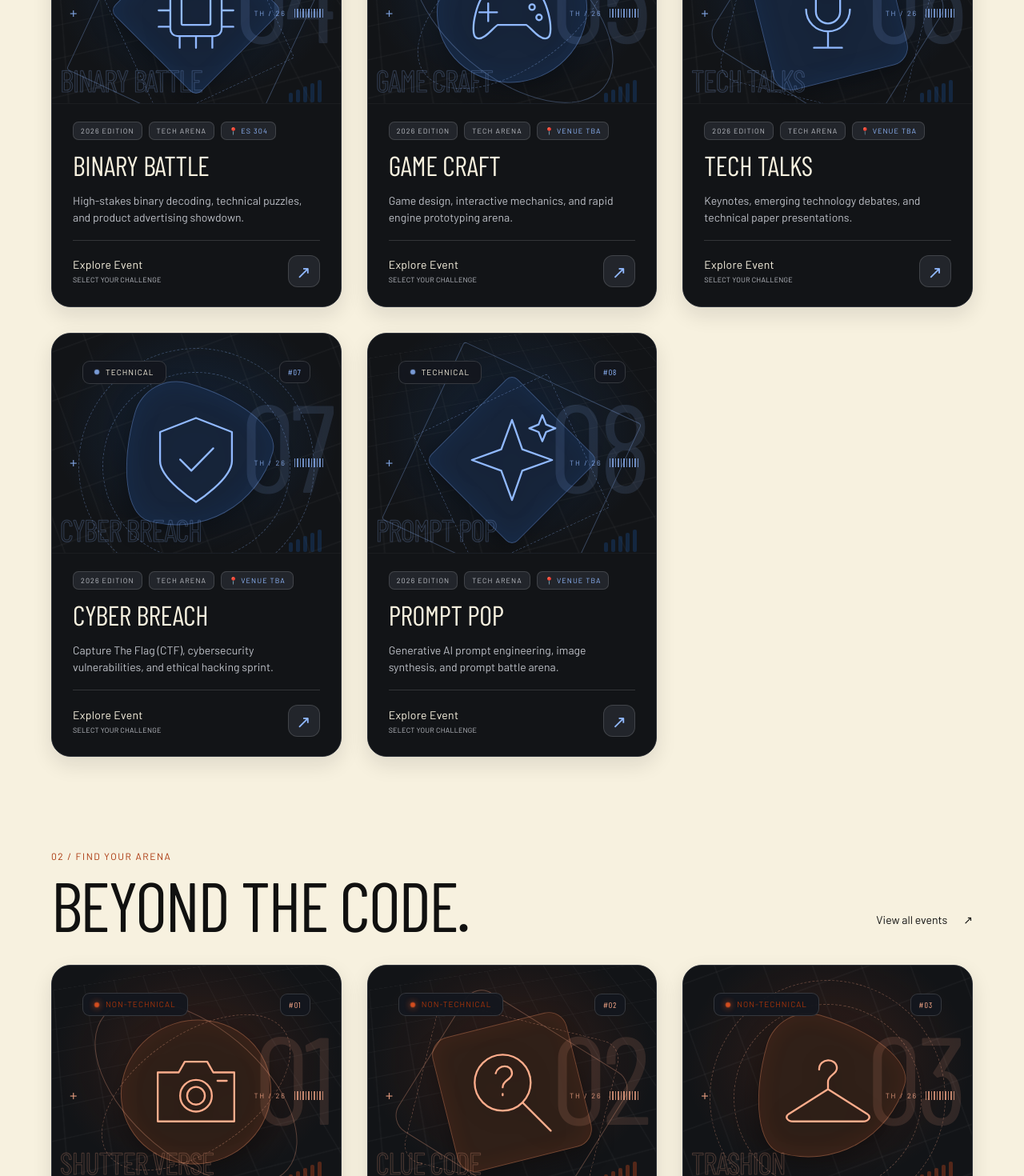
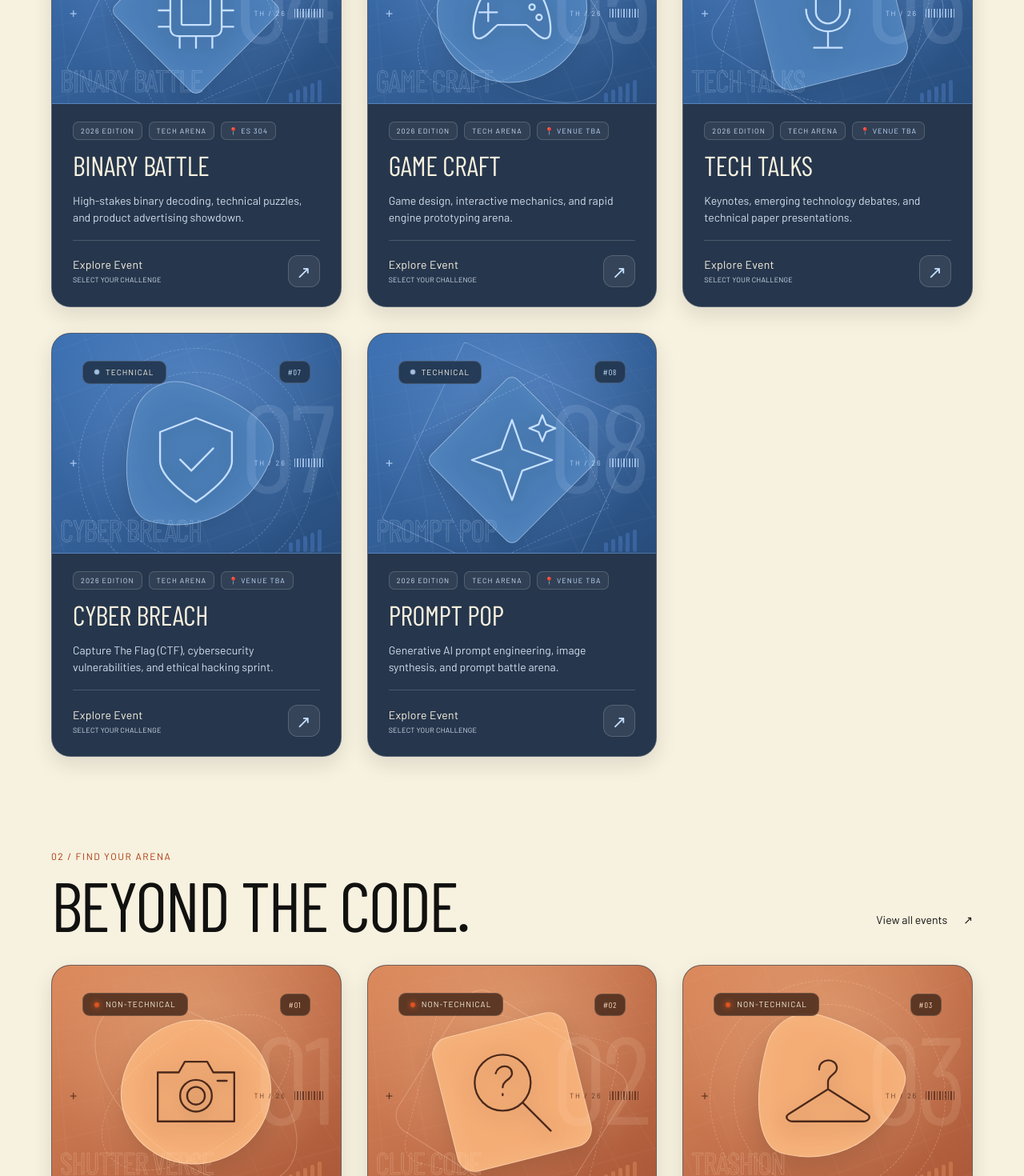
Before and after one commit to akilomer06/talent-hunt-2k26, a React (Vite) app in the folder logo-countdown-review/: page / in a window 1280 px wide. Shown: the part 2900-4370 px from the top of the page at 80% size. Built offline with nearby package versions, Linux system fonts and the light colour scheme.

Commit message:
Lighten arcade cards with soft blue and warm orange surfaces

```diff
--- a/logo-countdown-review/src/styles/poster-theme.css
+++ b/logo-countdown-review/src/styles/poster-theme.css
@@ -447,30 +447,35 @@ em {
   line-height: 1.7;
 }
 
-/* Arcade cards keep a black surface with blue and orange arena accents. */
+/* Softer blue and warm orange surfaces keep the rounded arcade composition. */
 .event-card,
 .event-card.card-orange {
   --text: var(--cream);
-  --muted: #bdc0c7;
-  --surface: #22252b;
-  --line: #ffffff24;
-  --poster-accent: #91b9ff;
-  --poster-fill: var(--blue);
-  --poster-border: #5285df;
-  --poster-glow: #1959ad3b;
+  --muted: #d2deee;
+  --surface: #ffffff0d;
+  --line: #ffffff2b;
+  --card-body: #26364c;
+  --card-badge: #21354de8;
+  --poster-accent: #c5dfff;
+  --poster-fill: #649af0;
+  --poster-border: #86b6ff;
+  --poster-glow: #649af02b;
   --focus: var(--cream);
   color: var(--cream);
   color-scheme: dark;
 }
 .event-card.card-orange {
-  --poster-accent: #ffad8c;
-  --poster-fill: var(--orange);
-  --poster-border: #ff8051;
-  --poster-glow: #ff5a1f29;
+  --muted: #f0d9cb;
+  --card-body: #49352d;
+  --card-badge: #51301fe8;
+  --poster-accent: #ffdbbc;
+  --poster-fill: #ffad70;
+  --poster-border: #ffc391;
+  --poster-glow: #ff97532b;
 }
 .event-card > a {
-  background: #121417;
-  border: 1px solid #30343c;
+  background: var(--card-body);
+  border: 1px solid #ffffff38;
   border-radius: 24px;
   box-shadow:
     0 10px 26px #1111101c,
@@ -547,9 +552,9 @@ em {
   color: var(--cream);
   opacity: 0.2;
 }
-.card-category,
-.card-edition {
-  background: #14171eef;
+.event-card .card-category,
+.event-card .card-edition {
+  background: var(--card-badge);
   color: var(--cream);
   border: 1px solid #ffffff25;
   border-radius: 9px;
@@ -599,8 +604,12 @@ em {
 .card-arrow {
   color: var(--poster-accent);
   border-color: var(--line);
-  background: #22252b;
+  background: #ffffff12;
   border-radius: 12px;
+}
+.event-card a:is(:hover, :focus-visible) .card-arrow {
+  background: var(--poster-fill);
+  color: #19283c;
 }
 .event-card.card-orange a:hover .card-arrow,
 .event-card.card-orange a:focus-visible .card-arrow {
@@ -620,37 +629,48 @@ em {
   --text: var(--cream);
   color: var(--cream);
   background:
-    radial-gradient(ellipse at 50% 44%, #1959ad38, transparent 70%), #121417;
-  border-bottom: 1px solid #ffffff0a;
+    radial-gradient(ellipse at 50% 35%, #8dbdff60, transparent 75%),
+    linear-gradient(145deg, #3e72b4, #284d7c);
+  border-bottom: 1px solid #ffffff20;
 }
 .event-card .event-art.art-orange {
   background:
-    radial-gradient(ellipse at 50% 44%, #ff5a1f24, transparent 70%), #121417;
+    radial-gradient(ellipse at 50% 35%, #ffd2a260, transparent 75%),
+    linear-gradient(145deg, #dc8a5d, #ab5839);
 }
 .event-card .art-grid {
-  opacity: 0.45;
+  opacity: 0.4;
   background-image:
     linear-gradient(#ffffff12 1px, transparent 1px),
     linear-gradient(90deg, #ffffff12 1px, transparent 1px);
 }
 .event-card .art-sculpture {
-  background: #17253b;
-  border: 1px solid #80adff55;
+  background: #4b7eb8;
+  border: 1px solid #d8eaff80;
   box-shadow:
-    inset 0 0 30px #1959ad22,
-    0 12px 28px #0005;
+    inset 0 0 30px #bedbff18,
+    0 12px 28px #152e4e40;
 }
 .event-card .art-orange .art-sculpture {
-  background: #302018;
-  border-color: #ff956955;
+  background: #f5ad76;
+  border-color: #ffe7c999;
   box-shadow:
-    inset 0 0 30px #ff5a1f15,
-    0 12px 28px #0005;
+    inset 0 0 30px #ffe3b533,
+    0 12px 28px #65351d40;
 }
 .event-card .event-art > svg,
 .event-card .event-art.art-orange > svg {
   stroke: var(--poster-accent);
   filter: drop-shadow(0 4px 12px #0005);
+}
+.event-card .event-art.art-orange > svg {
+  stroke: #4b291b;
+}
+.event-card .art-orange .art-caption {
+  color: #4b291b;
+}
+.event-card .art-orange .art-crosshair {
+  color: inherit;
 }
 .event-card .art-number {
   color: var(--poster-accent);
@@ -678,7 +698,7 @@ em {
 }
 .event-card .card-copy {
   position: relative;
-  background: #121417;
+  background: var(--card-body);
 }
 .event-card .card-copy h3 {
   color: var(--cream);
```
Also changed, not shown: 1 other file (tests, documents, lock files or other folders).
